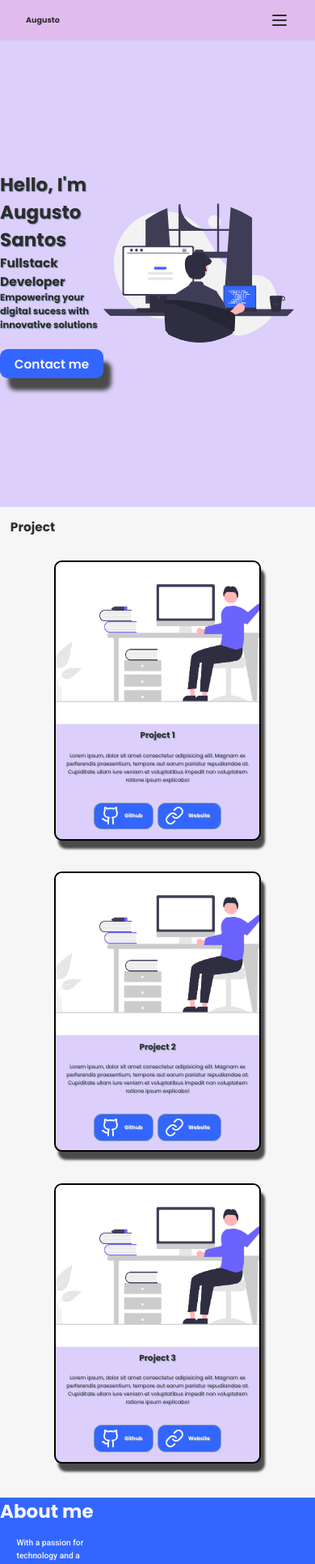
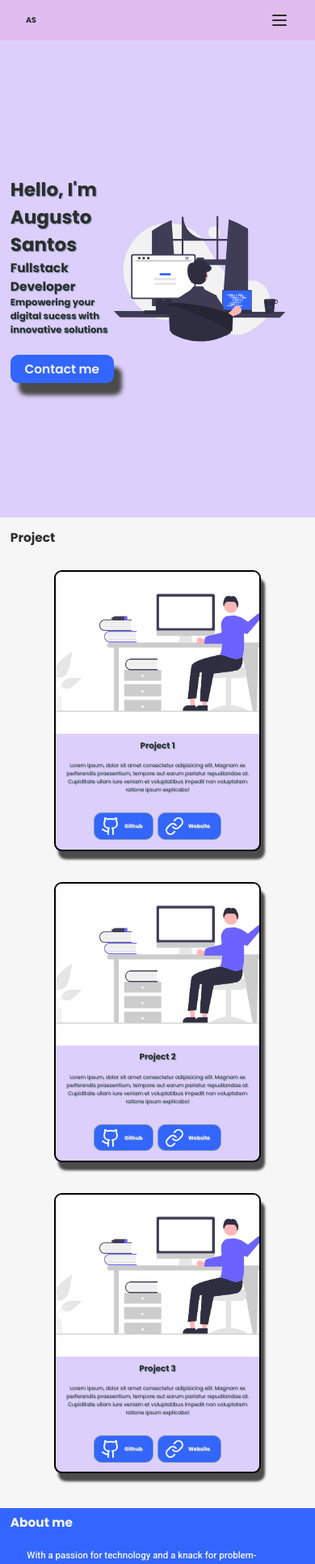
Before and after one commit to augustofaggion/portifolio, a Next.js app: page / in a window 390 px wide. Shown: the top 1931 px of the page at 81% size. Built offline with nearby package versions, Linux system fonts and the light colour scheme.

Commit message:
finish about me responsiviness

```diff
--- a/src/app/components/navbar.js
+++ b/src/app/components/navbar.js
@@ -13,7 +13,7 @@ export default function Navbar() {
   return (
     <nav className="navbar ">
       <div className="navbar__container">
-        <a href="/" className="navbar__logo">Augusto</a>
+        <a href="/" className="navbar__logo">AS</a>
 
         {/* Toggle menu button */}
         <div className="navbar__menu-icon" onClick={toggleNavbar}>
--- a/src/app/main.scss
+++ b/src/app/main.scss
@@ -101,6 +101,17 @@ ul {
 
   .container {
     padding: 0;
-    margin: 0;
+    margin: 1rem 2rem;
   }
 }
+
+
+@media screen and (max-width: 375px) {
+
+
+  .container {
+
+    padding: 0;
+  }
+
+}
--- a/src/app/styles/_about.scss
+++ b/src/app/styles/_about.scss
@@ -6,7 +6,7 @@
 
 &__box {
   display: flex;
-
+  // flex-wrap: wrap;
   align-items: center;
   justify-content: center;
 
@@ -47,11 +47,11 @@
 @media screen and (max-width:1200px) {
   .about {
     &__img  {
-      width: 80%;
+      margin: 3rem 0;
+      width: 100%;
     }
 
     &__text {
-      font-size: 1.6rem;
       line-height: 1.6;
       color: $section-color;
       padding: 1.2rem;
@@ -59,3 +59,25 @@
     }
   }
 }
+
+@media screen and (max-width:768px) {
+  .about {
+    &__box {
+      flex-direction: column;
+      justify-content: center;
+      align-items: center;
+    }
+
+    &__line {
+      width: 100%;
+    }
+
+    &__header {
+      font-size: 2.4rem;
+
+    }
+
+
+  }
+
+}
```
Also changed, not shown: src/app/components/skills.js (+0 -36 lines).
